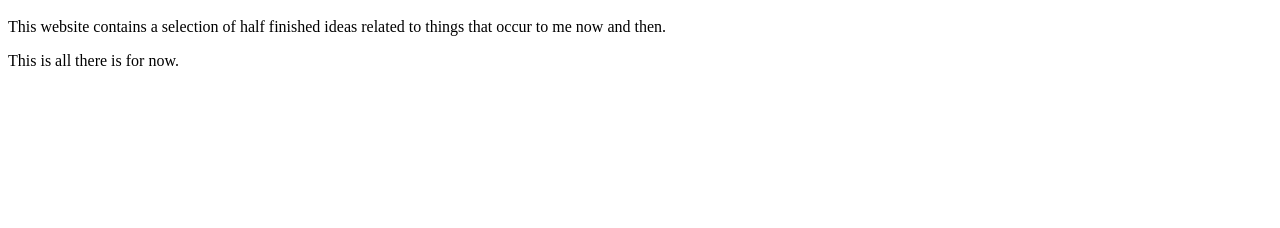
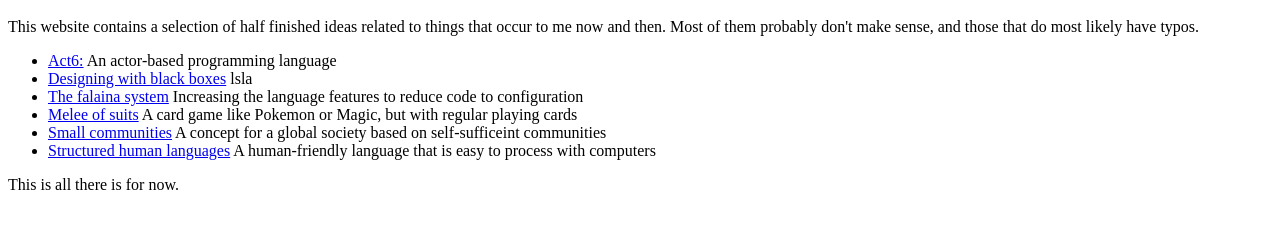
Before and after one commit to aktungmak/aktungmak, a plain HTML site: page index.html in a window 1280 px wide. Shown: the part 48-276 px from the top of the page. Drawn offline with Linux system fonts and the light colour scheme.

Commit message:
update index to link to unfinished texts

```diff
--- a/index.html
+++ b/index.html
@@ -6,8 +6,36 @@
         <h1>aktungmak</h1>
         <p>
           This website contains a selection of half finished ideas related to
-          things that occur to me now and then.
+          things that occur to me now and then. Most of them probably don't
+          make sense, and those that do most likely have typos.
         </p>
+        <ul>
+          <li>
+            <a href="act6.html">Act6:</a>
+            An actor-based programming language
+          </li>
+          <li>
+            <a href="black_box_design.html">Designing with black boxes</a>
+            lsla
+          </li>
+          <li>
+            <a href="falaina.html">The falaina system</a>
+            Increasing the language features to reduce code to configuration
+          </li>
+          <li>
+            <a href="melee_of_suits.html">Melee of suits</a>
+            A card game like Pokemon or Magic, but with regular playing cards
+          </li>
+          <li>
+            <a href="small_communities.html">Small communities</a>
+            A concept for a global society based on self-sufficeint communities
+          </li>
+          <li>
+            <a href="structured_language.html">Structured human languages</a>
+            A human-friendly language that is easy to process with computers
+          </li>
+        </ul>
+        <hl/>
         <p>This is all there is for now.</p>
     </body>
 </html>
```
